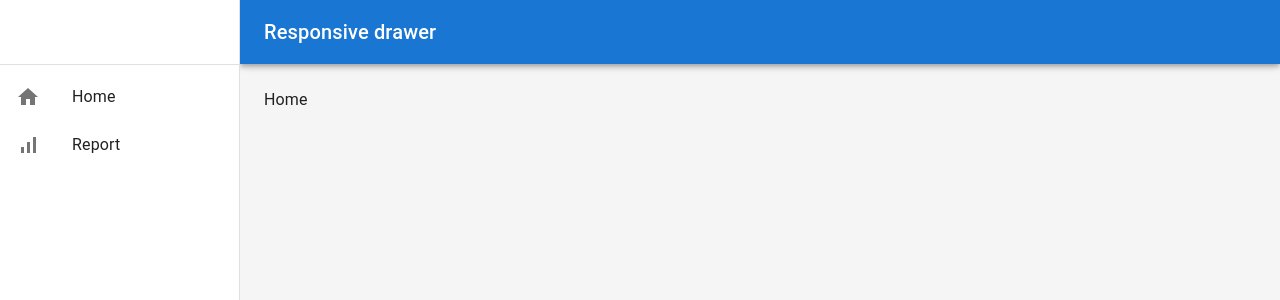
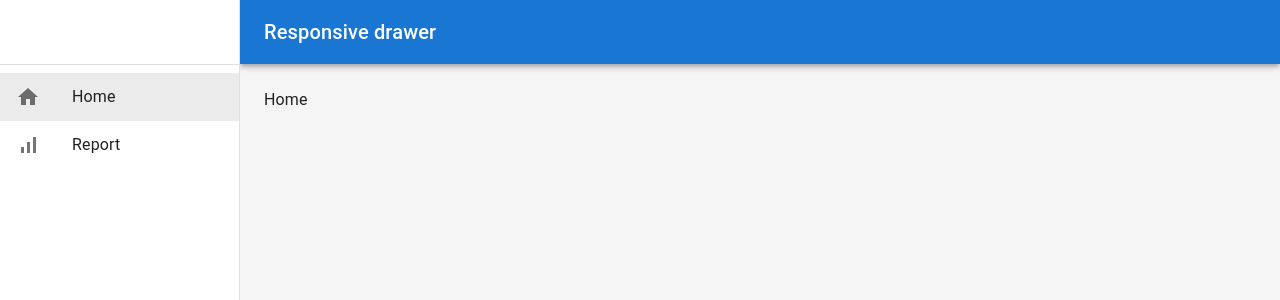
Before and after one commit to Nanae-j/react_householdbudget_app, a React (Create React App) app: page / in a window 1280 px wide. Shown: the top 300 px of the page. Built offline with nearby package versions, Linux system fonts and the light colour scheme.

Commit message:
[update]選択したリンクの背景色追加

```diff
--- a/src/components/common/SideBar.tsx
+++ b/src/components/common/SideBar.tsx
@@ -9,11 +9,12 @@
   ListItemText,
   Toolbar,
 } from '@mui/material';
-import React from 'react';
+import React, { CSSProperties } from 'react';
 import InboxIcon from '@mui/icons-material/MoveToInbox';
 import MailIcon from '@mui/icons-material/Mail';
 import HomeIcon from '@mui/icons-material/Home';
 import SignalCellularAltIcon from '@mui/icons-material/SignalCellularAlt';
+import { NavLink } from 'react-router-dom';
 
 interface SidebarProps {
   drawerWidth: number;
@@ -45,6 +46,16 @@
     },
   ];
 
+  const baseLinkStyle: CSSProperties = {
+    textDecoration: 'none',
+    color: 'inherit',
+    display: 'block',
+  };
+
+  const activeLinkStyle: CSSProperties = {
+    backgroundColor: 'rgba(0,0,0,0.08 )',
+  };
+
   // <Drawer></Drawer>の中で表示している中身
   const drawer = (
     <div>
@@ -54,12 +65,23 @@
       {/* 項目 */}
       <List>
         {MenuItems.map((item, index) => (
-          <ListItem key={index} disablePadding>
-            <ListItemButton>
-              <ListItemIcon>{React.createElement(item.icon)}</ListItemIcon>
-              <ListItemText primary={item.text} />
-            </ListItemButton>
-          </ListItem>
+          <NavLink
+            key={index}
+            to={item.path}
+            style={({ isActive }) => {
+              return {
+                ...baseLinkStyle,
+                ...(isActive ? activeLinkStyle : {}),
+              };
+            }}
+          >
+            <ListItem disablePadding>
+              <ListItemButton>
+                <ListItemIcon>{React.createElement(item.icon)}</ListItemIcon>
+                <ListItemText primary={item.text} />
+              </ListItemButton>
+            </ListItem>
+          </NavLink>
         ))}
       </List>
     </div>
```
